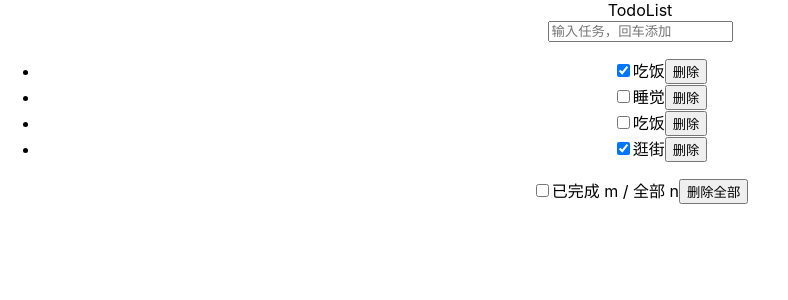
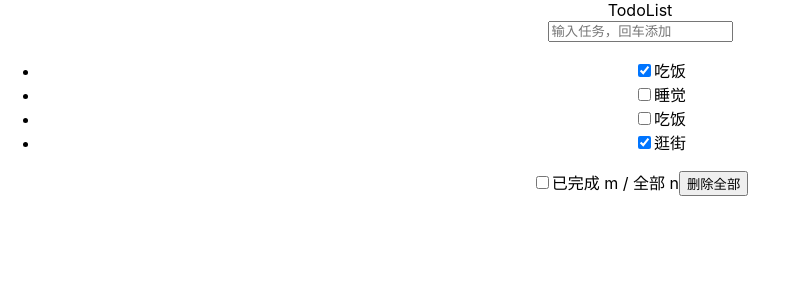
Before and after one commit to tangx/react_scaffolding_jsx, a React (Create React App) app: page / in a window 1280 px wide. Shown: the top 300 px of the page, without its empty margins (0-788 px from the left). Built offline with nearby package versions, Linux system fonts and the light colour scheme.

Commit message:
高亮 item

```diff
--- a/src/components/Item/index.jsx
+++ b/src/components/Item/index.jsx
@@ -1,13 +1,30 @@
 import React, { Component } from 'react'
 
 export default class Item extends Component {
+
+  state = {
+    mouse: false,
+  }
+
+  // 函数柯里化
+  handleMouse = (flag) => {
+    return () => {
+      this.setState({ mouse: flag })
+    }
+  }
   render() {
     const { todo } = this.props
+    const { mouse } = this.state
     return (
-      <li>
+      <li
+        onMouseEnter={this.handleMouse(true)}
+        onMouseLeave={this.handleMouse(false)}
+        style={{ backgroundColor: mouse ? '#ddd' : 'white' }}
+
+      >
         <input type="checkbox" defaultChecked={todo.done} />
         <span>{todo.name}</span>
-        <button>删除</button>
+        <button hidden={!mouse}>删除1</button>
       </li>
     )
   }
```
